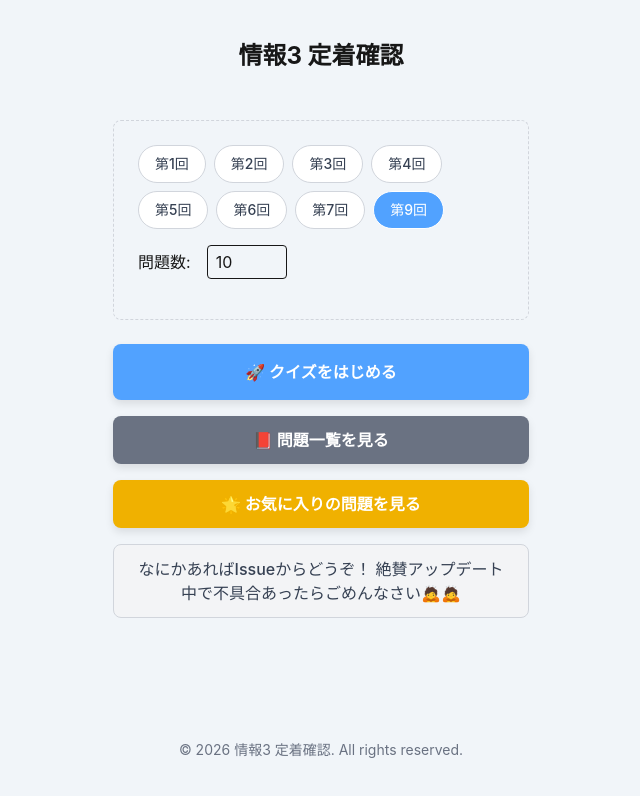
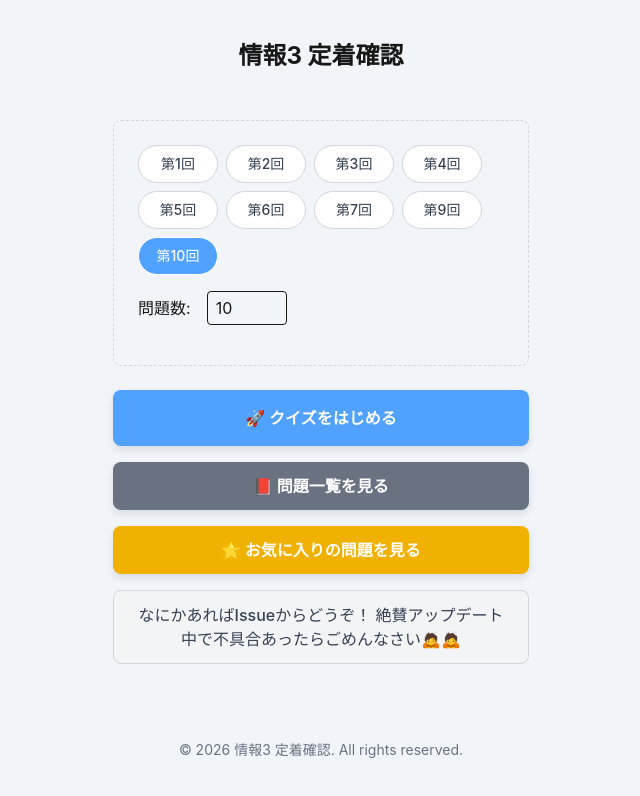
Before and after one commit to harutsuka/information-technology-3, a Next.js app: page / in a window 1280 px wide. Shown: the top 796 px of the page, without its empty margins (319-959 px from the left). Built offline with nearby package versions, Linux system fonts and the light colour scheme.

Commit message:
✨ feat: 第10回を選択可能に

```diff
--- a/app/page.tsx
+++ b/app/page.tsx
@@ -5,7 +5,7 @@ import Link from "next/link";
 
 export default function Home() {
   // ここで選択された週番号と問題数を管理する
-  const [selectedWeeks, setSelectedWeeks] = useState<number[]>([9]);
+  const [selectedWeeks, setSelectedWeeks] = useState<number[]>([10]);
   const [limit, setLimit] = useState(10);
 
   // クイズページに渡すURLを自動で作る（例: /quiz?weeks=1,2&limit=10）
--- a/components/RangeSettings.tsx
+++ b/components/RangeSettings.tsx
@@ -17,7 +17,7 @@ export default function RangeSettings({
   return (
     <div>
       <div className="flex flex-wrap gap-2 mb-4">
-        {[1, 2, 3, 4, 5, 6, 7, 9].map((week) => {
+        {[1, 2, 3, 4, 5, 6, 7, 9,10].map((week) => {
           const isSelected = selectedWeeks.includes(week);
 
           return (
@@ -31,7 +31,7 @@ export default function RangeSettings({
                   setSelectedWeeks([...selectedWeeks, week]);
                 }
               }}
-              className={`px-4 py-2 rounded-full border text-sm font-medium transition-colors ${
+              className={`w-20 py-2 rounded-full border text-sm font-medium transition-colors ${
                 isSelected
                   ? "bg-main-color text-white" // 選択中
                   : "bg-white text-gray-700 border-gray-300 hover:bg-gray-50" // 未選択
```
